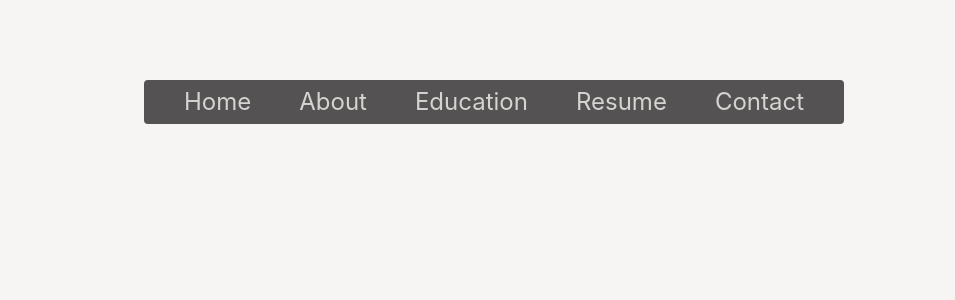
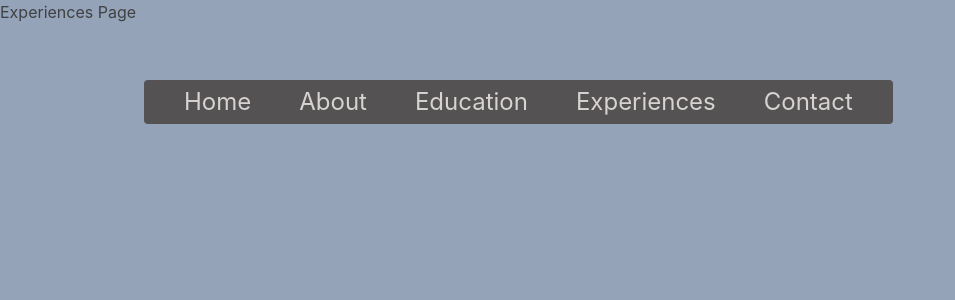
Before and after one commit to Cristian-Nass/cristian-nass-personal-web-site, a React (Vite) app: page /experiences in a window 1280 px wide. Shown: the top 300 px of the page, without its empty margins (0-955 px from the left). Built offline with nearby package versions, Linux system fonts and the light colour scheme.

Commit message:
changed Resume till Experiences

```diff
--- a/src/App.tsx
+++ b/src/App.tsx
@@ -5,7 +5,7 @@ import Navbar from './components/Navbar';
 import {AnimatePresence} from 'framer-motion';
 import './App.css';
 import Contact from './pages/Contact';
-import Resume from './pages/Resume';
+import Experiences from './pages/Experiences';
 import Education from './pages/Education';
 
 function App() {
@@ -18,7 +18,7 @@ function App() {
           <Route index element={<Home />} />
           <Route path="/about" element={<About />} />
           <Route path="/education" element={<Education />} />
-          <Route path="/resume" element={<Resume />} />
+          <Route path="/experiences" element={<Experiences />} />
           <Route path="/contact" element={<Contact />} />
         </Routes>
       </AnimatePresence>
--- a/src/components/Navbar.tsx
+++ b/src/components/Navbar.tsx
@@ -9,7 +9,7 @@ const Navbar = () => {
     {title: 'Home', link: '/', id: '1'},
     {title: 'About', link: '/about', id: '2'},
     {title: 'Education', link: '/education', id: '3'},
-    {title: 'Resume', link: '/resume', id: '4'},
+    {title: 'Experiences', link: '/experiences', id: '4'},
     {title: 'Contact', link: '/contact', id: '5'},
   ];
 
--- a/src/pages/Resume.tsx
+++ b/src/pages/Experiences.tsx
@@ -1,11 +1,11 @@
 import transition from '../transition';
 
-const Resume = () => {
+const Experiences = () => {
   return (
     <div className="bg-slate-400 bg-cover top-0 left-0 absolute h-full w-full">
-      Resume Page
+      Experiences Page
     </div>
   );
 };
 
-export default transition(Resume);
+export default transition(Experiences);
```
